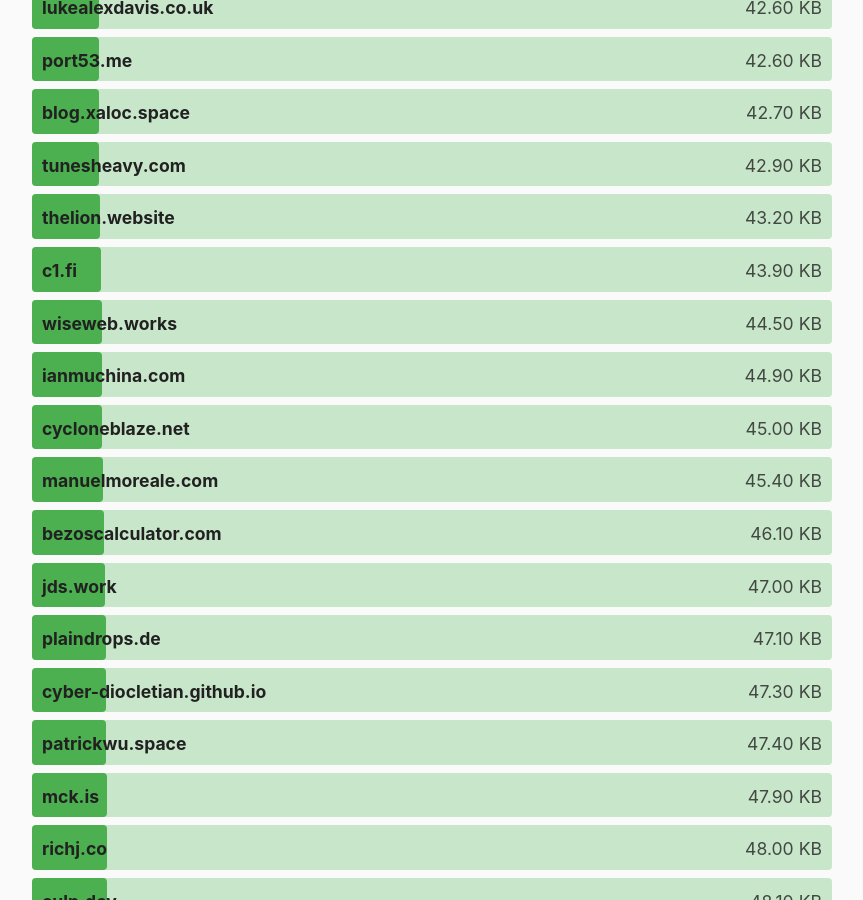
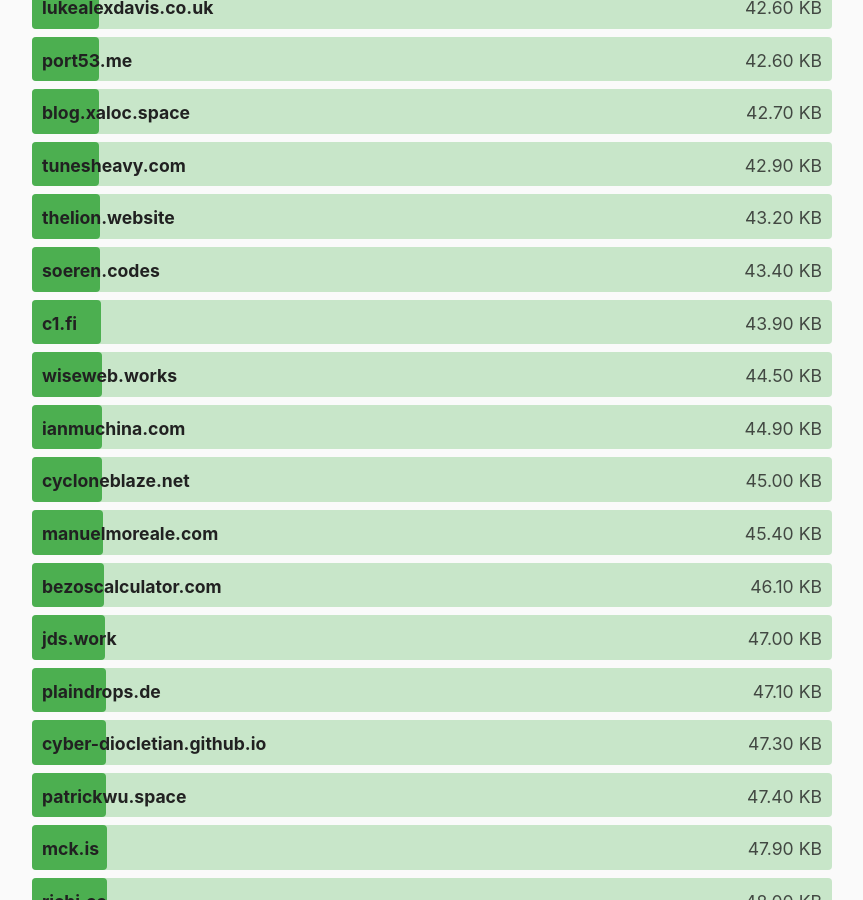
Before and after one commit to kevquirk/512kb.club, a Jekyll site: the page built from index.md, in a window 1280 px wide and 900 px high, scrolled down 11842 px. Shown: the whole window, without its empty margins (208-1071 px from the left). Built offline with Jekyll 4.4.1, drawn with Linux system fonts in a browser that asks for light colours.

Commit message:
Add soeren.codes

```diff
--- a/_data/sites.yml
+++ b/_data/sites.yml
@@ -2173,6 +2173,11 @@
   size: 29.9
   last_checked: 2022-02-21
 
+- domain: soeren.codes
+  url: https://soeren.codes/
+  size: 43.4
+  last_checked: 2022-09-13
+
 - domain: solfisher.com
   url: https://solfisher.com/
   size: 13.0
```
